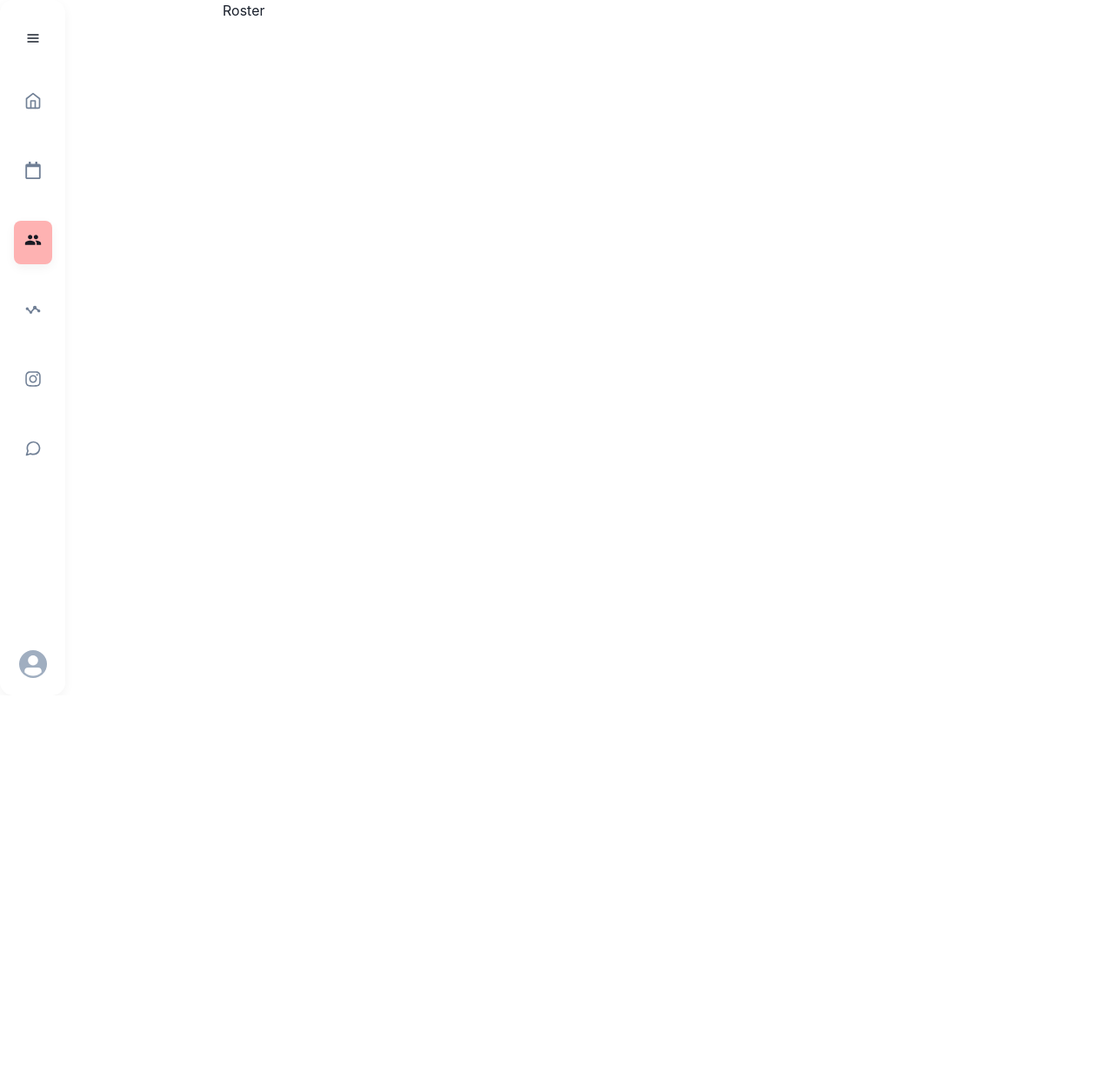
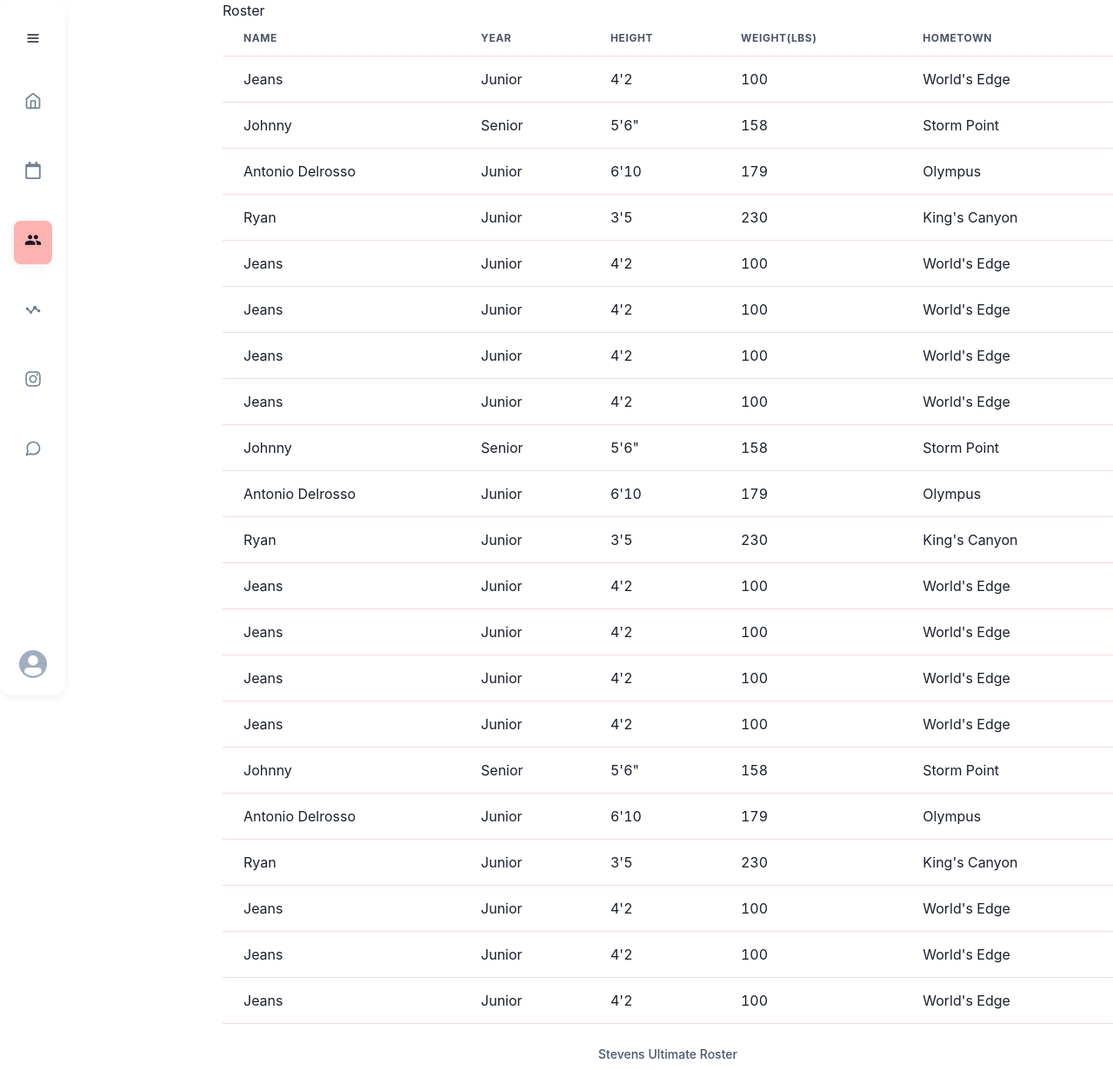
Before and after one commit to johnnywong30/stevens-ducks, a React (Create React App) app in the folder client/: page /roster in a window 1280 px wide. Shown: the whole page at 87% size. Before the commit the page ends 800 px from the top, so only its background shows below. Built offline with nearby package versions, Linux system fonts and the light colour scheme.

Commit message:
Co-authored-by: Andrew Narvaez <Andrewnar@users.noreply.github.com>

```diff
--- a/client/src/routes/pages/roster/index.js
+++ b/client/src/routes/pages/roster/index.js
@@ -1,12 +1,192 @@
 import React from "react";
 import { Text } from "@chakra-ui/react";
+import {
+    Table,
+    Thead,
+    Tbody,
+    Tfoot,
+    Tr,
+    Th,
+    Td,
+    TableCaption,
+    TableContainer,
+} from '@chakra-ui/react'
 
 
 const Roster = () => {
     return (
         <>
             <Text>Roster</Text>
-
+            <TableContainer>
+                <Table variant='simple' colorScheme='red'>
+                    <TableCaption>Stevens Ultimate Roster</TableCaption>
+                    <Thead>
+                        <Tr>
+                            <Th>Name</Th>
+                            <Th>Year</Th>
+                            <Th>Height</Th>
+                            <Th>Weight(lbs)</Th>
+                            <Th>Hometown</Th>
+                        </Tr>
+                    </Thead>
+                    <Tbody>
+                        <Tr>
+                            <Td>Jeans</Td>
+                            <Td>Junior</Td>
+                            <Td>4'2</Td>
+                            <Td>100</Td>
+                            <Td>World's Edge</Td>
+                        </Tr>
+                        <Tr>
+                            <Td>Johnny</Td>
+                            <Td>Senior</Td>
+                            <Td>5'6"</Td>
+                            <Td>158</Td>
+                            <Td>Storm Point</Td>
+                        </Tr>
+                        <Tr>
+                            <Td>Antonio Delrosso</Td>
+                            <Td>Junior</Td>
+                            <Td>6'10</Td>
+                            <Td>179</Td>
+                            <Td>Olympus</Td>
+                        </Tr>
+                        <Tr>
+                            <Td>Ryan</Td>
+                            <Td>Junior</Td>
+                            <Td>3'5</Td>
+                            <Td>230</Td>
+                            <Td>King's Canyon</Td>
+                        </Tr>
+                        <Tr>
+                            <Td>Jeans</Td>
+                            <Td>Junior</Td>
+                            <Td>4'2</Td>
+                            <Td>100</Td>
+                            <Td>World's Edge</Td>
+                        </Tr>
+                        <Tr>
+                            <Td>Jeans</Td>
+                            <Td>Junior</Td>
+                            <Td>4'2</Td>
+                            <Td>100</Td>
+                            <Td>World's Edge</Td>
+                        </Tr>
+                        <Tr>
+                            <Td>Jeans</Td>
+                            <Td>Junior</Td>
+                            <Td>4'2</Td>
+                            <Td>100</Td>
+                            <Td>World's Edge</Td>
+                        </Tr>
+                        <Tr>
+                            <Td>Jeans</Td>
+                            <Td>Junior</Td>
+                            <Td>4'2</Td>
+                            <Td>100</Td>
+                            <Td>World's Edge</Td>
+                        </Tr>
+                        <Tr>
+                            <Td>Johnny</Td>
+                            <Td>Senior</Td>
+                            <Td>5'6"</Td>
+                            <Td>158</Td>
+                            <Td>Storm Point</Td>
+                        </Tr>
+                        <Tr>
+                            <Td>Antonio Delrosso</Td>
+                            <Td>Junior</Td>
+                            <Td>6'10</Td>
+                            <Td>179</Td>
+                            <Td>Olympus</Td>
+                        </Tr>
+                        <Tr>
+                            <Td>Ryan</Td>
+                            <Td>Junior</Td>
+                            <Td>3'5</Td>
+                            <Td>230</Td>
+                            <Td>King's Canyon</Td>
+                        </Tr>
+                        <Tr>
+                            <Td>Jeans</Td>
+                            <Td>Junior</Td>
+                            <Td>4'2</Td>
+                            <Td>100</Td>
+                            <Td>World's Edge</Td>
+                        </Tr>
+                        <Tr>
+                            <Td>Jeans</Td>
+                            <Td>Junior</Td>
+                            <Td>4'2</Td>
+                            <Td>100</Td>
+                            <Td>World's Edge</Td>
+                        </Tr>
+                        <Tr>
+                            <Td>Jeans</Td>
+                            <Td>Junior</Td>
+                            <Td>4'2</Td>
+                            <Td>100</Td>
+                            <Td>World's Edge</Td>
+                        </Tr>
+                        <Tr>
+                            <Td>Jeans</Td>
+                            <Td>Junior</Td>
+                            <Td>4'2</Td>
+                            <Td>100</Td>
+                            <Td>World's Edge</Td>
+                        </Tr>
+                        <Tr>
+                            <Td>Johnny</Td>
+                            <Td>Senior</Td>
+                            <Td>5'6"</Td>
+                            <Td>158</Td>
+                            <Td>Storm Point</Td>
+                        </Tr>
+                        <Tr>
+                            <Td>Antonio Delrosso</Td>
+                            <Td>Junior</Td>
+                            <Td>6'10</Td>
+                            <Td>179</Td>
+                            <Td>Olympus</Td>
+                        </Tr>
+                        <Tr>
+                            <Td>Ryan</Td>
+                            <Td>Junior</Td>
+                            <Td>3'5</Td>
+                            <Td>230</Td>
+                            <Td>King's Canyon</Td>
+                        </Tr>
+                        <Tr>
+                            <Td>Jeans</Td>
+                            <Td>Junior</Td>
+                            <Td>4'2</Td>
+                            <Td>100</Td>
+                            <Td>World's Edge</Td>
+                        </Tr>
+                        <Tr>
+                            <Td>Jeans</Td>
+                            <Td>Junior</Td>
+                            <Td>4'2</Td>
+                            <Td>100</Td>
+                            <Td>World's Edge</Td>
+                        </Tr>
+                        <Tr>
+                            <Td>Jeans</Td>
+                            <Td>Junior</Td>
+                            <Td>4'2</Td>
+                            <Td>100</Td>
+                            <Td>World's Edge</Td>
+                        </Tr>
+                    </Tbody>
+                    {/* <Tfoot>
+                        <Tr>
+                            <Th>To convert</Th>
+                            <Th>into</Th>
+                            <Th isNumeric>multiply by</Th>
+                        </Tr>
+                    </Tfoot> */}
+                </Table>
+            </TableContainer>
         </>
     )
 }
```
